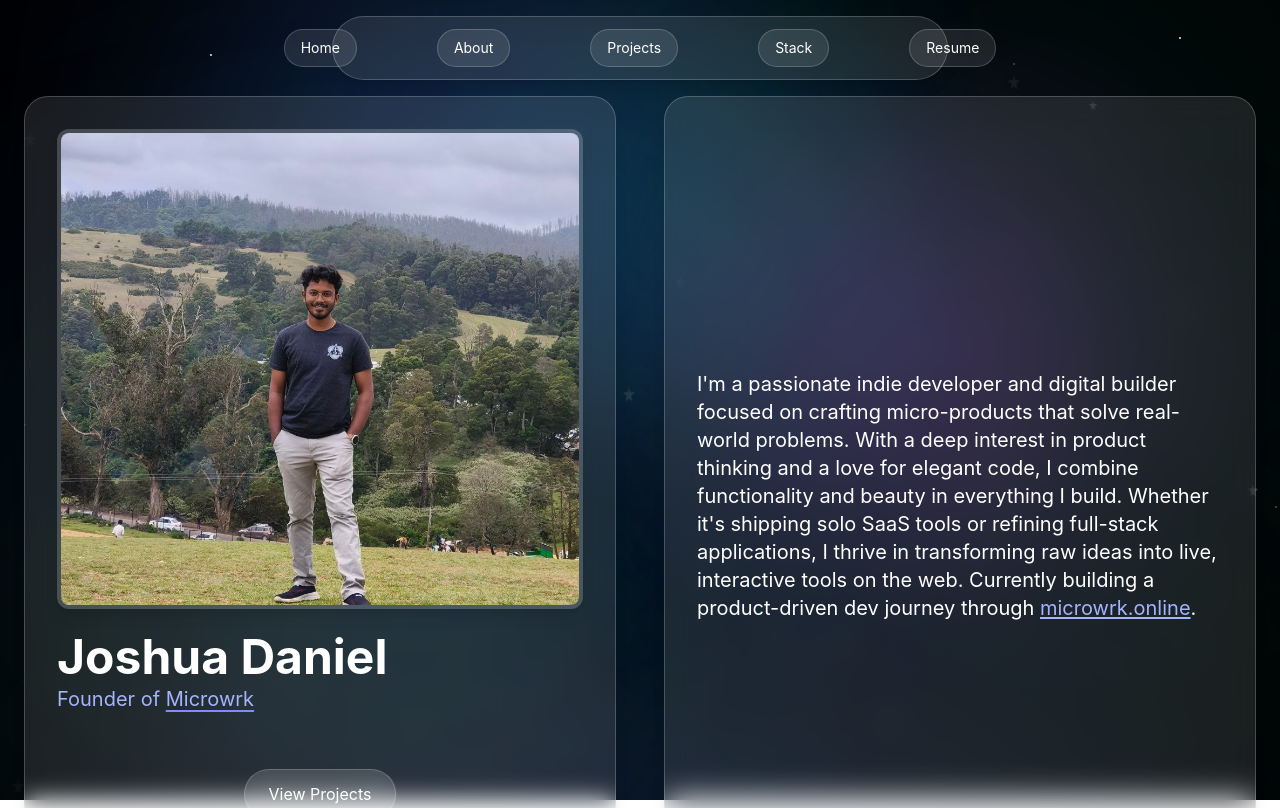
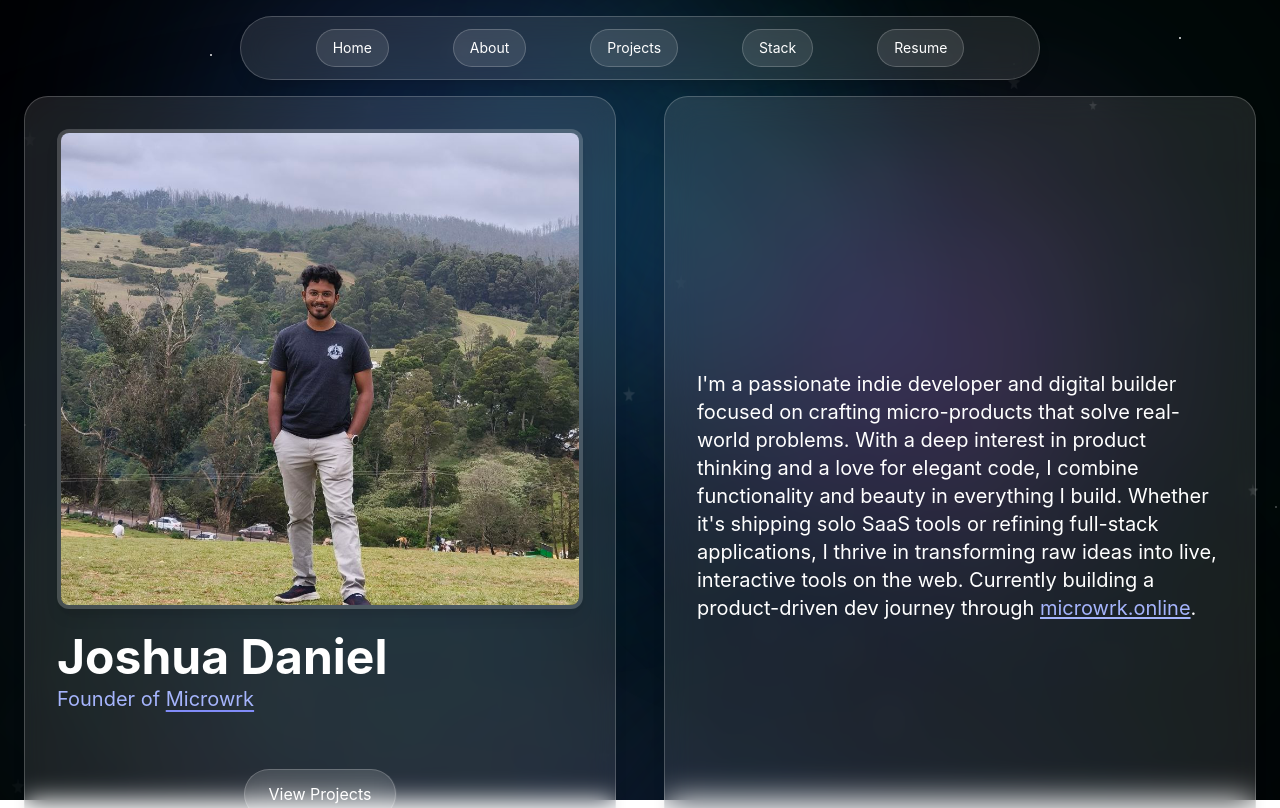
Before and after one commit to joshuadaniel-8090/new-portfolio, a React (Vite) app: page / in a window 1280 px wide. Shown: the top 808 px of the page. Built offline with nearby package versions, Linux system fonts and the light colour scheme.

Commit message:
optimised for performance

```diff
--- a/src/components/Header.tsx
+++ b/src/components/Header.tsx
@@ -65,7 +65,10 @@ const Header: React.FC = () => {
 
       <header className="sticky top-0 z-50 w-full flex justify-between items-center px-6 py-4 md:justify-center bg-transparent">
         {/* Logo (visible only on mobile) */}
-        <h1 className="md:hidden text-white font-bold text-xl tracking-wide z-50">
+        <h1
+          className="md:hidden text-white font-bold text-xl tracking-wide z-50 cursor-pointer"
+          onClick={() => (window.location.href = "/")}
+        >
           Joshua Daniel
         </h1>
 
@@ -76,12 +79,36 @@ const Header: React.FC = () => {
     paddingRight: scrolled ? "1.5rem" : "2.5rem",
     paddingTop: scrolled ? "0.5rem" : "0.75rem",
     paddingBottom: scrolled ? "0.5rem" : "0.75rem",
-            gap: scrolled ? "2rem" : "5rem",
-            width: scrolled ? "35%" : "50%",
+    gap: scrolled ? "2rem" : "4rem",
+    width:
+      scrolled
+        ? window.innerWidth >= 1536 // 2XL screens (Tailwind's 2xl breakpoint)
+          ? "45%"
+          : window.innerWidth >= 1440
+          ? "50%"
+          : window.innerWidth >= 1280
+          ? "55%"
+          : window.innerWidth >= 1024
+          ? "65%"
+          : window.innerWidth >= 768
+          ? "80%"
+          : "90%"
+        : window.innerWidth >= 1536
+        ? "55%"
+        : window.innerWidth >= 1440
+        ? "60%"
+        : window.innerWidth >= 1280
+        ? "65%"
+        : window.innerWidth >= 1024
+        ? "75%"
+        : window.innerWidth >= 768
+        ? "90%"
+        : "95%",
   }}
   transition={{ duration: 0.4, ease: "easeOut" }}
-          className="hidden md:flex rounded-full bg-white/10 border border-white/20 backdrop-blur-md shadow-lg items-center justify-center"
+  className="hidden md:flex rounded-full bg-white/10 border border-white/20 backdrop-blur-md shadow-lg items-center justify-center mx-auto"
 >
+
           {links.map((link, idx) => (
             <motion.button
               key={idx}
```
Lines whose indentation alone changed are shown as unchanged.
